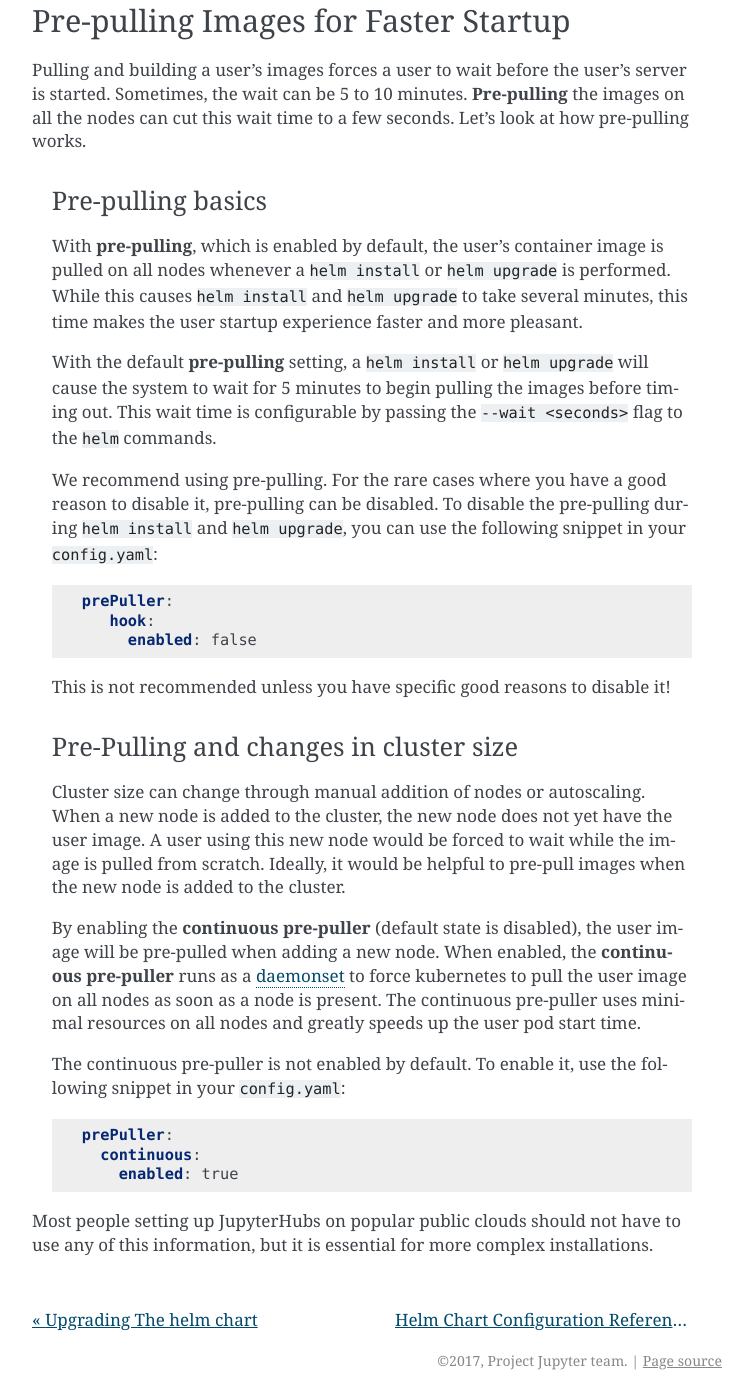
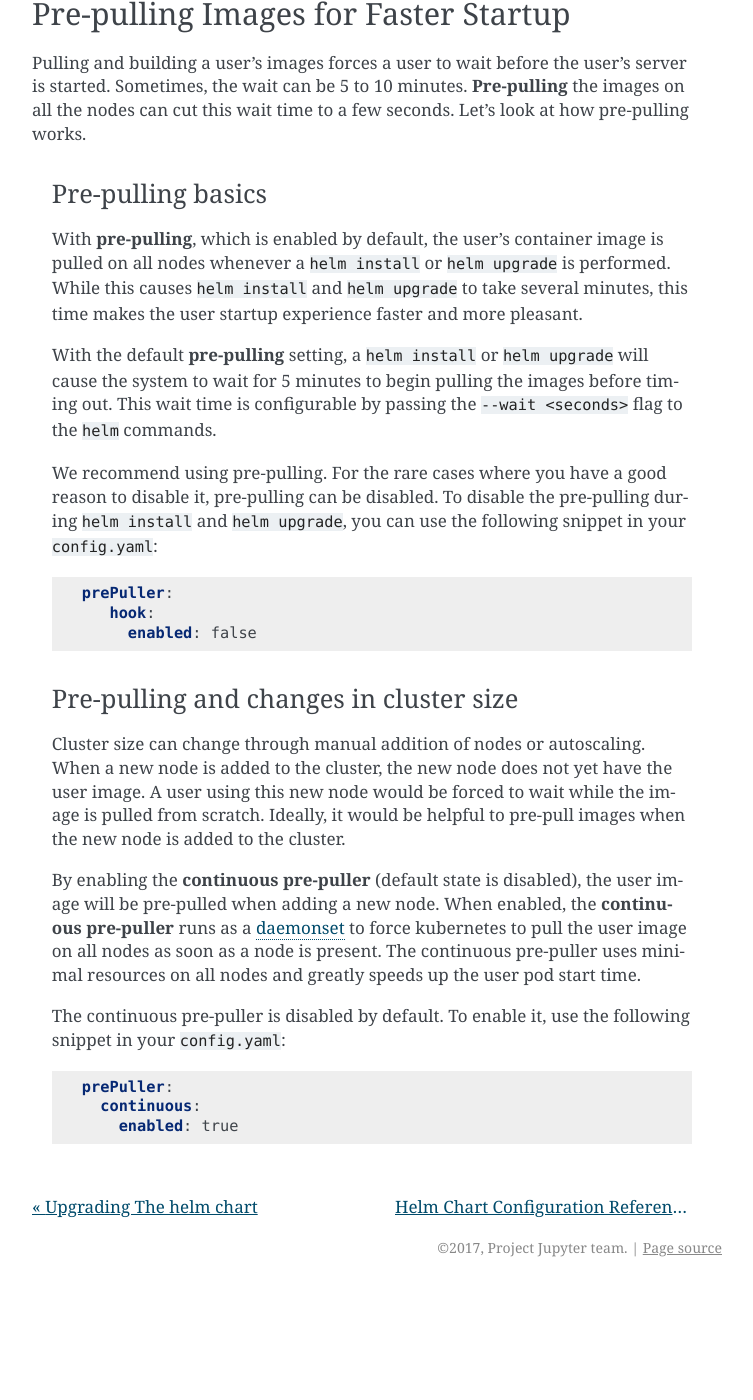
Before and after one commit to jupyterhub/zero-to-jupyterhub-k8s, a Sphinx documentation site: the page built from doc/source/advanced.md, in a window 1280 px wide and 1400 px high, scrolled down 4962 px. Shown: the whole window, without its empty margins (388-1141 px from the left). Built offline with Sphinx 7.4.7, drawn with Linux system fonts in a browser that asks for light colours; after the commit the page ends 6249 px from its top, so only the background shows below that; some of the changed text lies outside the part shown.

Commit message:
fix typos

````diff
--- a/doc/source/advanced.md
+++ b/doc/source/advanced.md
@@ -6,7 +6,7 @@
 - Ingress
 - Arbitrary code in `jupyterhub_config.py`
 - Picking a Scheduler Strategy
-- ## Pre-pulling Images for Faster Startup
+- Pre-pulling Images for Faster Startup
 
 Most people setting up JupyterHubs on popular public clouds
 should not have to use any of this information, but it is essential for more
@@ -256,9 +256,7 @@
      enabled: false
 ```
 
-This is not recommended unless you have specific good reasons to disable it!
-
-### Pre-Pulling and changes in cluster size
+### Pre-pulling and changes in cluster size
 
 Cluster size can change through manual addition of nodes or autoscaling. When a
 new node is added to the cluster, the new node does not yet have the user image.
@@ -273,7 +271,7 @@
 present. The continuous pre-puller uses minimal resources on all nodes and
 greatly speeds up the user pod start time.
 
-The continuous pre-puller is not enabled by default. To enable it, use the
+The continuous pre-puller is disabled by default. To enable it, use the
 following snippet in your `config.yaml`:
 
 ```yaml
````
